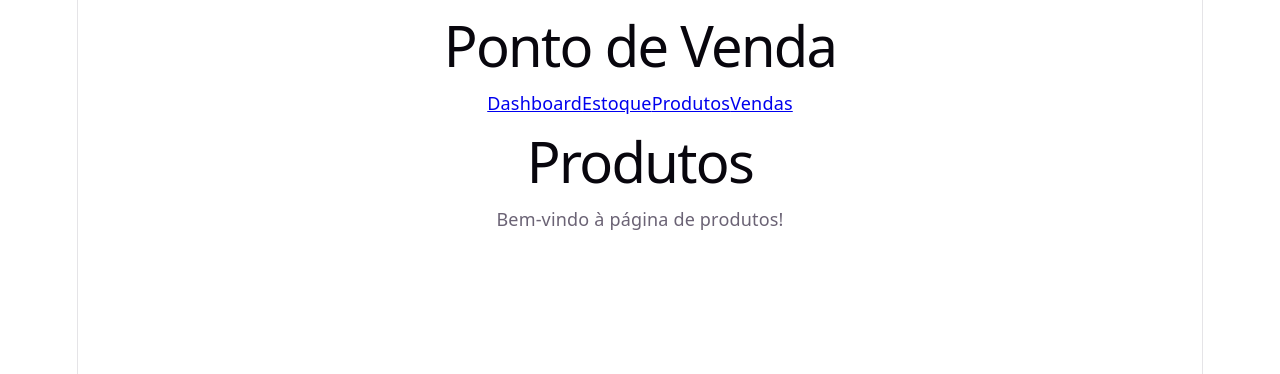
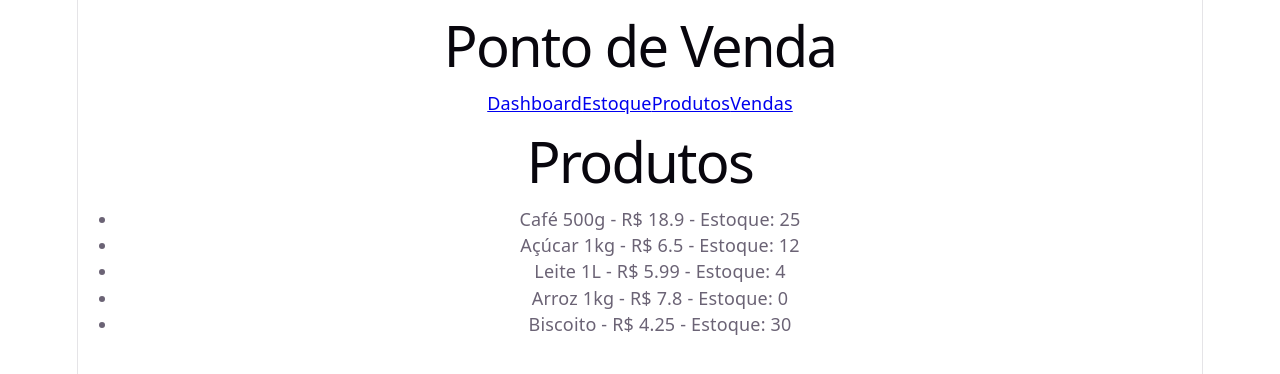
Before and after one commit to LipeProg/ponto-de-venda, a React (Vite) app: page /produtos in a window 1280 px wide. Shown: the top 374 px of the page. Built offline with nearby package versions, Linux system fonts and the light colour scheme.

Commit message:
Luis Felipe - 27/09/2026 - Adicionado os dados locais dos produtos, e listamos ele de forma inicial na pagina

```diff
--- /dev/null
+++ b/src/data/produtos.json
@@ -0,0 +1,42 @@
+[
+  {
+    "id": 1,
+    "codigo": "PROD001",
+    "nome": "Café 500g",
+    "preco": 18.9,
+    "estoque": 25,
+    "ativo": true
+  },
+  {
+    "id": 2,
+    "codigo": "PROD002",
+    "nome": "Açúcar 1kg",
+    "preco": 6.5,
+    "estoque": 12,
+    "ativo": true
+  },
+  {
+    "id": 3,
+    "codigo": "PROD003",
+    "nome": "Leite 1L",
+    "preco": 5.99,
+    "estoque": 4,
+    "ativo": true
+  },
+  {
+    "id": 4,
+    "codigo": "PROD004",
+    "nome": "Arroz 1kg",
+    "preco": 7.8,
+    "estoque": 0,
+    "ativo": true
+  },
+  {
+    "id": 5,
+    "codigo": "PROD005",
+    "nome": "Biscoito",
+    "preco": 4.25,
+    "estoque": 30,
+    "ativo": true
+  }
+]
--- a/src/pages/Produtos.jsx
+++ b/src/pages/Produtos.jsx
@@ -1,8 +1,20 @@
+import produtos from '../data/produtos.json';
+
+
+
 function Produtos() {
     return (
         <div>
             <h1>Produtos</h1>
-            <p>Bem-vindo à página de produtos!</p>
+            <ul>
+                {produtos.map((produto)=> (
+                    <li key={produto.id}>
+                        {produto.nome} - R$ {produto.preco} - Estoque: {produto.estoque}
+                    </li>
+
+                ))}
+
+            </ul>
         </div>
     );
 }
```
